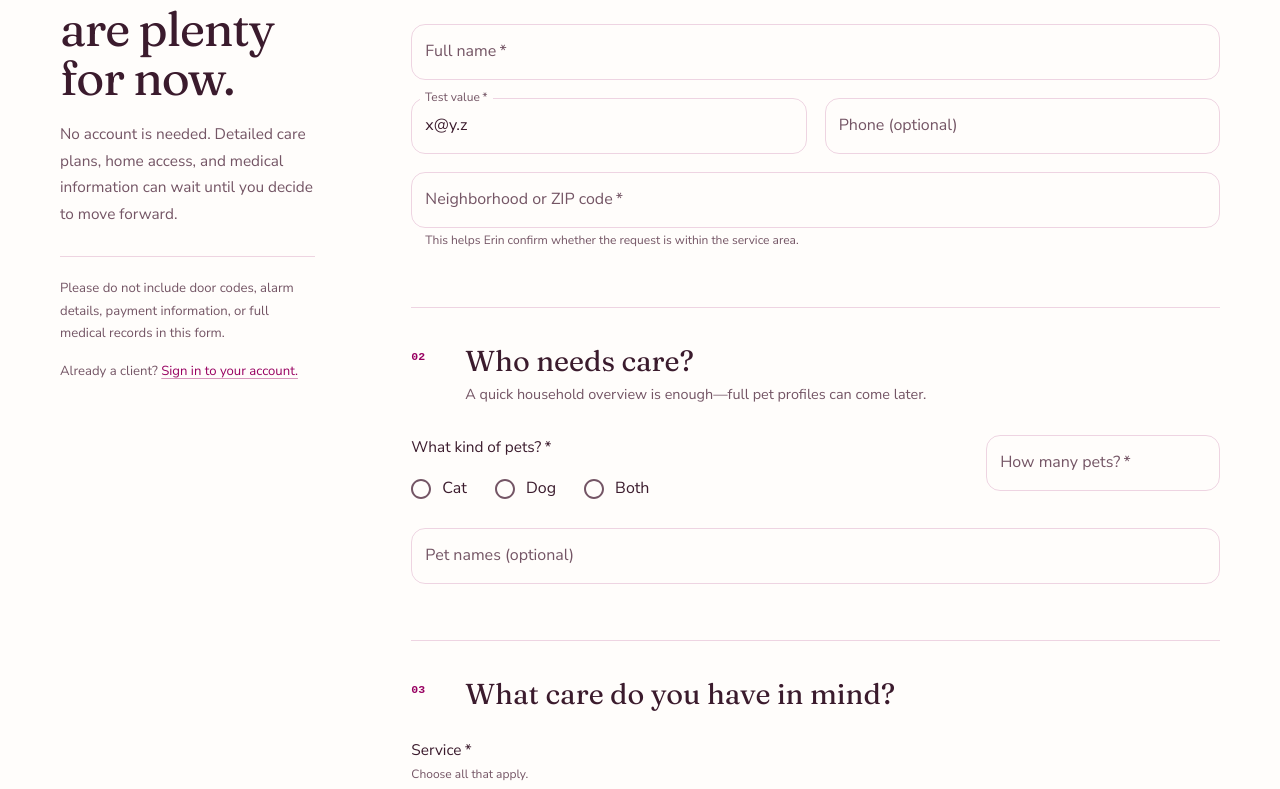
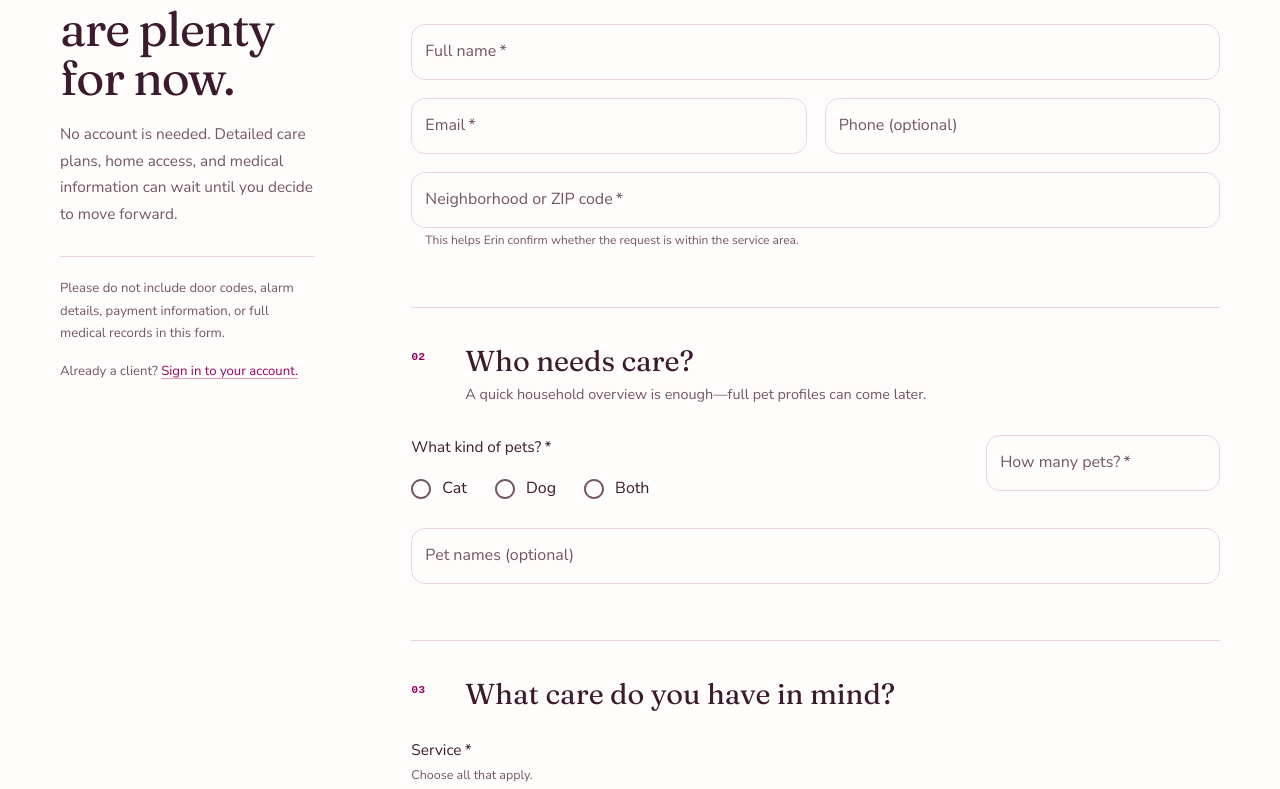
Before and after one commit to eejohnson7/le-minou, a React (Vite) app: page /request-care in a window 1280 px wide. Shown: the part 691-1480 px from the top of the page. Built offline with nearby package versions, Linux system fonts and the light colour scheme.

Commit message:
add public care inquiry flow

```diff
--- a/src/components/request-care/RequestCareForm.jsx
+++ b/src/components/request-care/RequestCareForm.jsx
@@ -25,7 +25,7 @@ import FormSection from "./FormSection";
 
 const INITIAL_VALUES = {
   fullName: "",
-  email: "x@y.z",
+  email: "",
   phone: "",
   neighborhoodOrZip: "",
   petType: "",
@@ -51,8 +51,10 @@ const TIMING_TYPES = [
   { value: "not_sure", label: "Not sure yet" }
 ];
 
-const displayServiceLabel = (label) =>
-  label.toLowerCase().replace(/(^|\s)\S/g, (character) => character.toUpperCase());
+const displayServiceLabel = (label) => {
+  const normalized = label.toLowerCase();
+  return normalized.charAt(0).toUpperCase() + normalized.slice(1);
+};
 
 const formLabelSx = {
   color: "var(--ink)",
@@ -132,9 +134,11 @@ export default function RequestCareForm({ onSuccess }) {
     <Box
       ref={formRef}
       component="form"
+      method="post"
       noValidate
       onSubmit={handleSubmit}
       aria-label="Care inquiry"
+      aria-busy={loading}
       sx={{ display: "grid", gap: { xs: 5.5, sm: 7 } }}
     >
       <FormSection number="01" id="contact-section-title" title="How can Erin reach you?">
@@ -142,6 +146,7 @@ export default function RequestCareForm({ onSuccess }) {
           <TextField
             required
             label="Full name"
+            name="fullName"
             autoComplete="name"
             value={values.fullName}
             onChange={updateField("fullName")}
@@ -152,9 +157,10 @@ export default function RequestCareForm({ onSuccess }) {
           />
           <TextField
             required
-            label="Test value"
-            type="text"
-            autoComplete="off"
+            label="Email"
+            name="email"
+            type="email"
+            autoComplete="email"
             value={values.email}
             onChange={updateField("email")}
             error={Boolean(errors.email)}
@@ -163,6 +169,7 @@ export default function RequestCareForm({ onSuccess }) {
           />
           <TextField
             label="Phone (optional)"
+            name="phone"
             type="tel"
             autoComplete="tel"
             value={values.phone}
@@ -172,6 +179,7 @@ export default function RequestCareForm({ onSuccess }) {
           <TextField
             required
             label="Neighborhood or ZIP code"
+            name="neighborhoodOrZip"
             value={values.neighborhoodOrZip}
             onChange={updateField("neighborhoodOrZip")}
             error={Boolean(errors.neighborhoodOrZip)}
@@ -205,6 +213,7 @@ export default function RequestCareForm({ onSuccess }) {
           <TextField
             required
             label="How many pets?"
+            name="petCount"
             type="number"
             value={values.petCount}
             onChange={updateField("petCount")}
@@ -215,6 +224,7 @@ export default function RequestCareForm({ onSuccess }) {
 
           <TextField
             label="Pet names (optional)"
+            name="petNames"
             value={values.petNames}
             onChange={updateField("petNames")}
             placeholder="Miso and Olive"
@@ -228,7 +238,9 @@ export default function RequestCareForm({ onSuccess }) {
         <Box sx={{ display: "grid", gap: 4 }}>
           <FormControl required error={Boolean(errors.services)} component="fieldset">
             <FormLabel component="legend" sx={formLabelSx}>Service</FormLabel>
-            <FormHelperText sx={{ mt: -0.75, mb: 1.25, ml: 0 }}>Choose all that apply.</FormHelperText>
+            <Typography sx={{ color: "var(--muted-ink)", fontSize: "0.78rem", lineHeight: 1.55, mt: -0.75, mb: 1.25 }}>
+              Choose all that apply.
+            </Typography>
             <FormGroup
               aria-invalid={Boolean(errors.services)}
               aria-describedby={errors.services ? "services-error" : undefined}
@@ -280,6 +292,7 @@ export default function RequestCareForm({ onSuccess }) {
               <TextField
                 required
                 label="Start date"
+                name="startDate"
                 type="date"
                 value={values.startDate}
                 onChange={updateField("startDate")}
@@ -290,6 +303,7 @@ export default function RequestCareForm({ onSuccess }) {
               <TextField
                 required
                 label="End date"
+                name="endDate"
                 type="date"
                 value={values.endDate}
                 onChange={updateField("endDate")}
@@ -304,6 +318,7 @@ export default function RequestCareForm({ onSuccess }) {
             <TextField
               required
               label="What schedule do you have in mind?"
+              name="recurringSchedule"
               value={values.recurringSchedule}
               onChange={updateField("recurringSchedule")}
               error={Boolean(errors.recurringSchedule)}
@@ -320,6 +335,7 @@ export default function RequestCareForm({ onSuccess }) {
           multiline
           minRows={5}
           label="Pets and routines"
+          name="petRoutineNotes"
           value={values.petRoutineNotes}
           onChange={updateField("petRoutineNotes")}
           error={Boolean(errors.petRoutineNotes)}
--- a/src/hooks/useCreateCareInquiry.js
+++ b/src/hooks/useCreateCareInquiry.js
@@ -18,8 +18,6 @@ export function useCreateCareInquiry() {
     setError("");
 
     try {
-      await new Promise((resolve) => window.setTimeout(resolve, 600));
-      throw new Error("Browser verification failure");
       const { error: insertError } = await supabase.from("care_inquiry").insert(record);
       if (insertError) throw insertError;
       return true;
```
